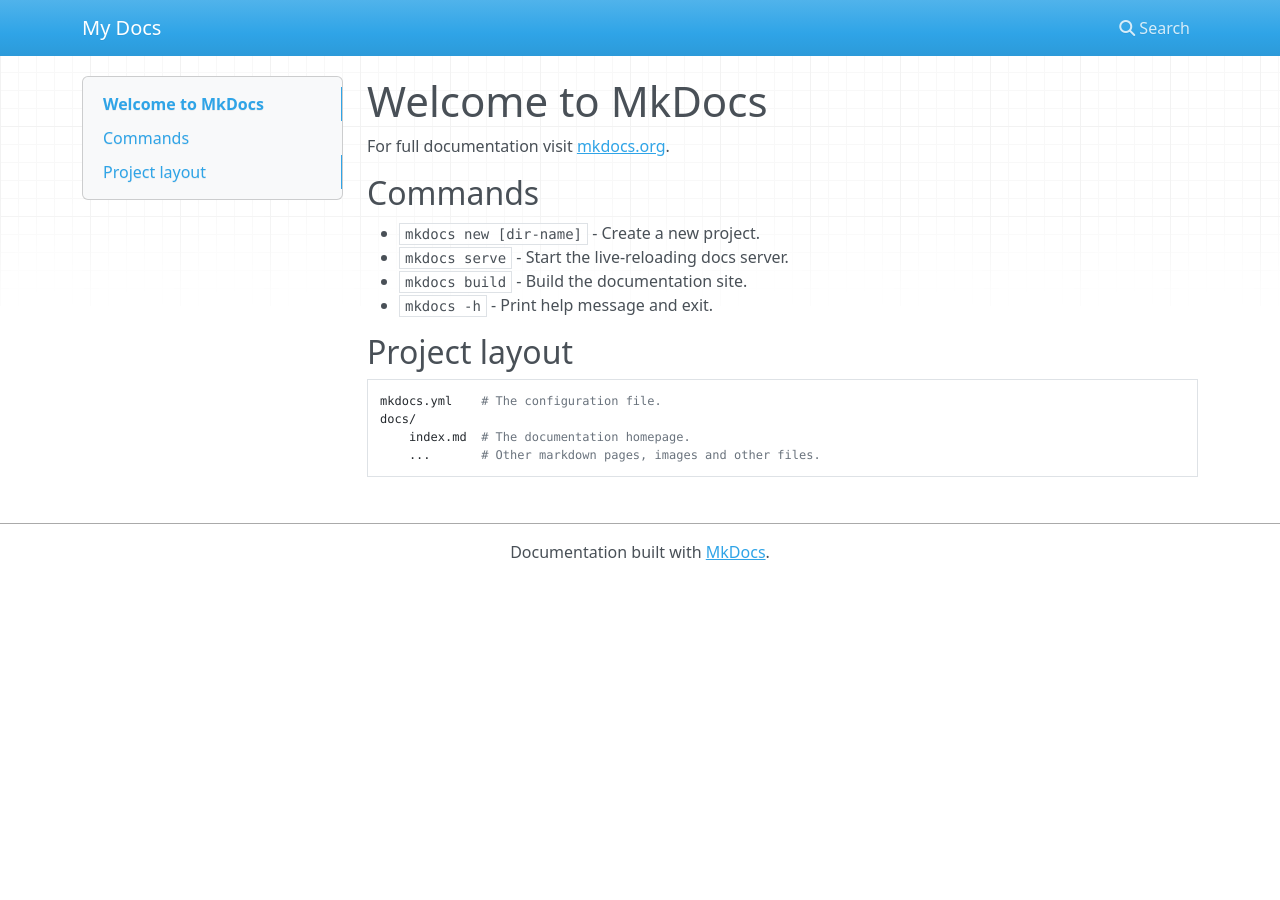
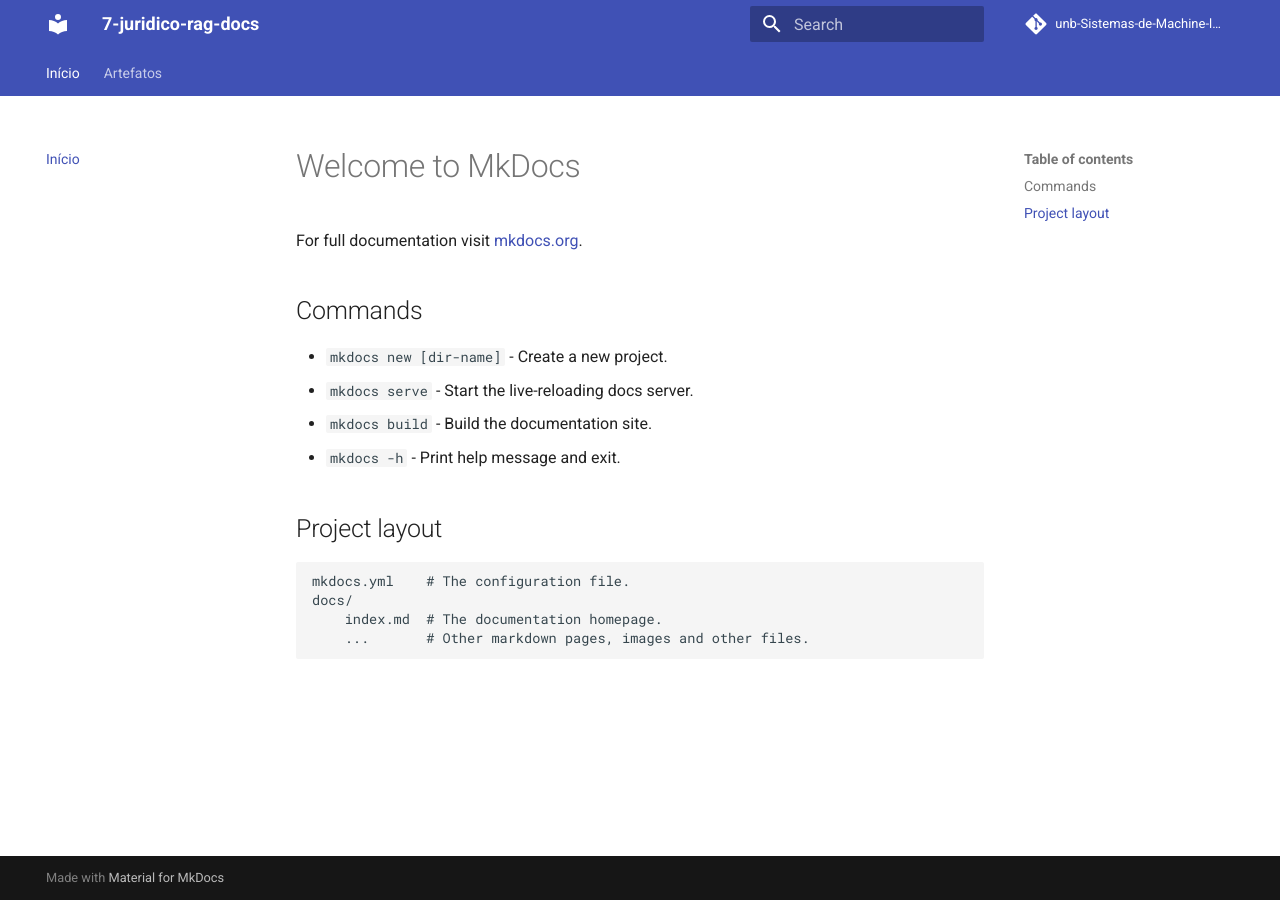
Before and after one commit to unb-Sistemas-de-Machine-learning/7-juridico-rag-docs, an MkDocs documentation site: the page built from docs/index.md, in a window 1280 px wide. Built offline with MkDocs 1.6.1 and Material for MkDocs 9.7.7, drawn with Linux system fonts in a browser that asks for light colours; nearby versions of some CDN libraries; comment, search, counter and statistics services are not loaded.

```diff
--- a/mkdocs.yml
+++ b/mkdocs.yml
@@ -1 +1,20 @@
-site_name: My Docs
+site_name: 7-juridico-rag-docs
+
+repo_name: unb-Sistemas-de-Machine-learning/7-juridico-rag-docs
+repo_url: https://github.com/unb-Sistemas-de-Machine-learning/7-juridico-rag-docs
+
+theme:
+  name: material
+  features:
+    - navigation.tabs
+    - navigation.top
+
+plugins:
+  - search
+  - mermaid2:
+      javascript: https://unpkg.com/mermaid@10.4.0/dist/mermaid.esm.min.mjs
+
+nav:
+  - Início: index.md
+  - Artefatos:
+    - Requisitos: Artefatos/requisitos.md
```
Also changed, not shown: docs/Artefatos/requisitos.md (added, +43 -0 lines).
